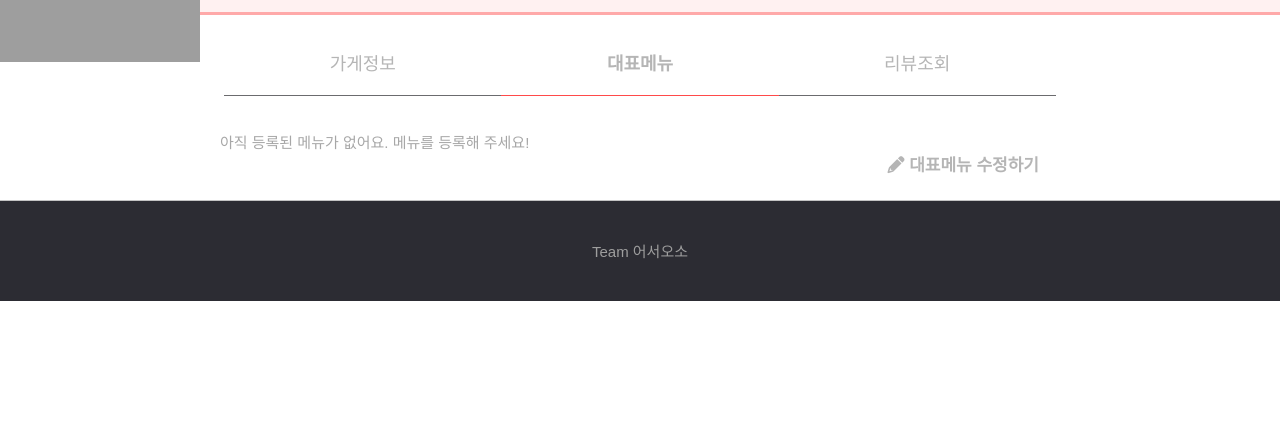
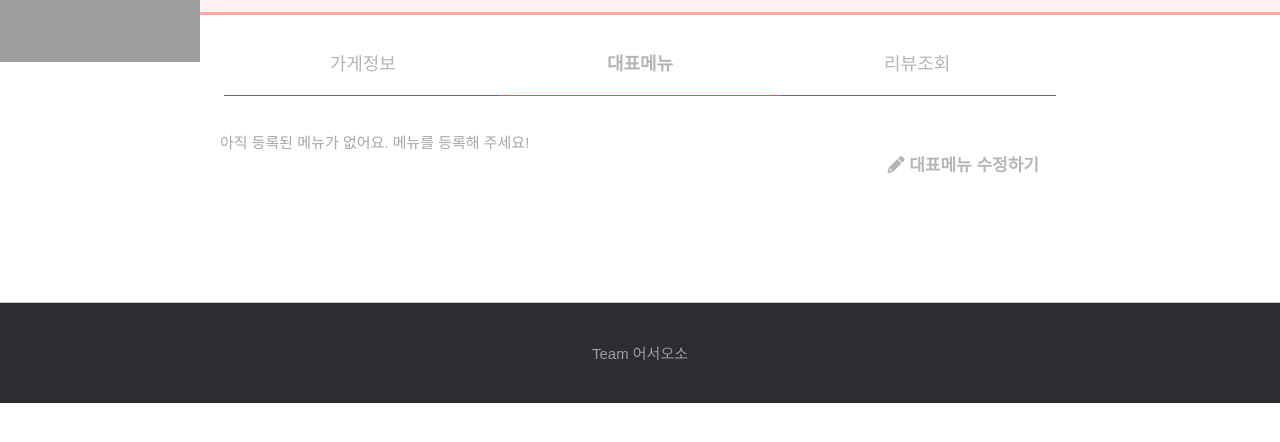
Before and after one commit to sohyu-na/shareat, a Flask app: template templates/detailInfo_menu.html in a window 1280 px wide. Shown: the part 206-648 px from the top of the page. Run offline with Flask 2, Linux system fonts and the light colour scheme; the template is opened without the code that fills it, so the values that code supplies are empty; some libraries are stand-ins or nearby versions; grey boxes are pictures that could not be loaded.

Commit message:
등록된 메뉴 없을 때  footer 최하단에 위치시키기 위한 임시 처리

```diff
--- a/templates/detailInfo_menu.html
+++ b/templates/detailInfo_menu.html
@@ -1,7 +1,7 @@
 {% extends "detailnavbar.html" %}
 
 {% block main %}
-<div class="main-wrap">
+<div class="main-wrap" style="height: 100%;">
     <div class = "midnavs">
         <div class="midnav"><a href="/detail-info/{{name}}">가게정보</a></div>
         <div class="midnav active"><a href="/detail-menu/{{name}}">대표메뉴</a></div>
@@ -72,7 +72,7 @@
   {% endfor %}
 
   {% else %}
-  <p>아직 등록된 메뉴가 없어요. 메뉴를 등록해 주세요!</p>
+  <p style="height: 117px">아직 등록된 메뉴가 없어요. 메뉴를 등록해 주세요!</p>
   {% endif %}
 
 
```
